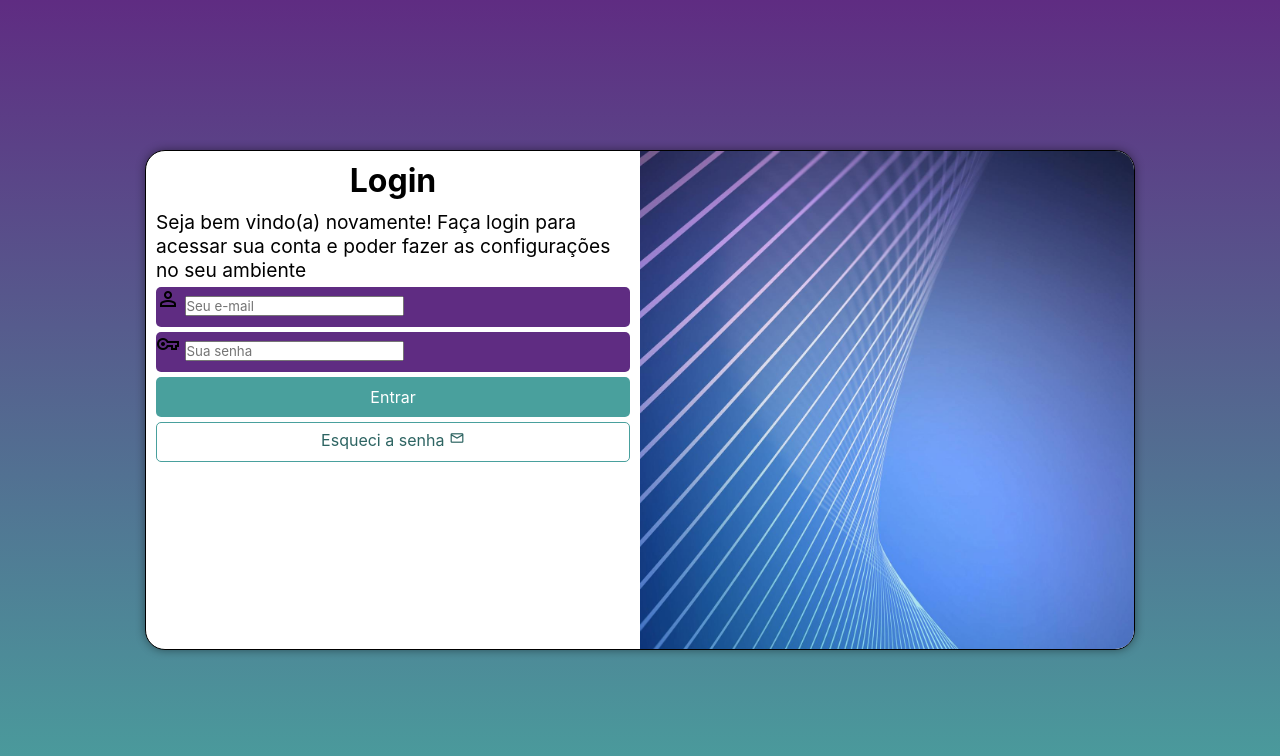
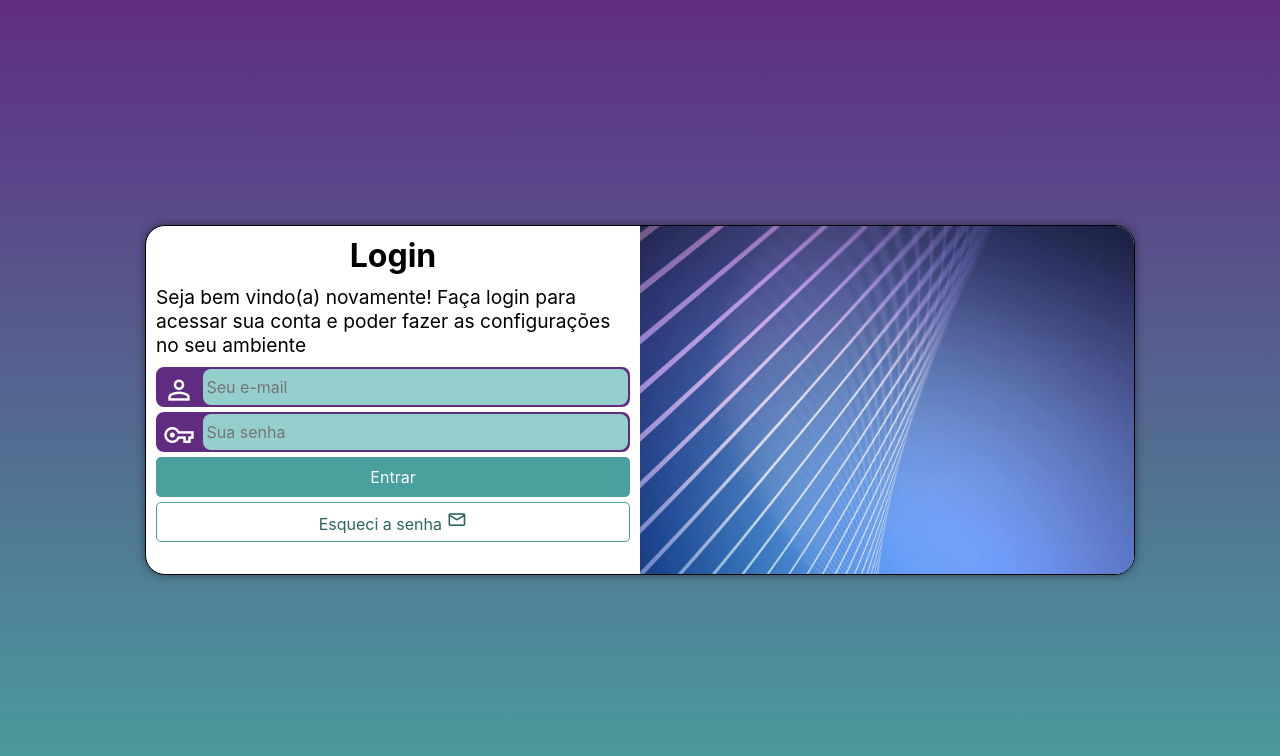
Before and after one commit to PedroGiacciani/projeto-login, a plain HTML site: page index.html in a window 1280 px wide. Drawn offline with nearby package versions, Linux system fonts and the light colour scheme.

Commit message:
projeto concluído

```diff
--- a/estilos/media-query.css
+++ b/estilos/media-query.css
@@ -7,6 +7,7 @@
 
     section#login{
         width: 80vw;
+        height: 300px;
     }
 
     section#login > div#imagem{
@@ -32,6 +33,7 @@
 
     section#login{
         width: 990px;
+        height: 350px;
     }
 
     section#login > div#imagem{
@@ -51,5 +53,6 @@
 
     div#formulario > p{
         font-size: 1.2em;
+
     }
 }
--- a/estilos/style.css
+++ b/estilos/style.css
@@ -31,7 +31,6 @@ section#login{
     position: absolute;
     top: 50%;
     left: 50%;
-    transform: translate(-50%, -50%);
     overflow: hidden;
 
     background-color: white;
@@ -41,6 +40,7 @@ section#login{
     height: 500px;
     box-shadow: 0px 0px 10px rgba(0, 0, 0, 0.432);
 
+    transform: translate(-50%, -50%);
     transition: width .3s, height .3s;
     transition-timing-function: ease;
 }
@@ -64,19 +64,43 @@ div#formulario > h1{
 
 div#formulario > p{
     font-size: 0.8em;
+    margin: 10px 0px;
 }
 
 form > div.campo{
     display: block;
     background-color: #5f2c82;
+    border: 2px solid #5f2c82;
     width: 100%;
     height: 40px;
-    border-radius: 5px;
+    border-radius: 8px;
     margin: 5px 0px;
 }
 
-form label{
+div.campo > label{
     display: none;
+}
+
+div.campo > span{
+    color: white;
+    font-size: 2em;
+    width: 40px;
+    padding: 5px;
+}
+
+div.campo > input{
+    background-color: #94cfcd;
+    font-size: 1em;
+    width: calc(100% - 45px);
+    height: 100%;
+    border: 0px;
+    border-radius: 8px;
+    padding: 4px;
+    transform: translateY(-13px);
+}
+
+div.campo > input:focus-within{
+    background-color: white;
 }
 
 form > input[type=submit]{
@@ -114,6 +138,6 @@ form > a.botao:hover{
     background-color: #6cd3cf;
 }
 
-form > a.botao > i{
-    font-size: 1em;
+form > a.botao > span{
+    font-size: 1.3em;
 }
--- a/index.html
+++ b/index.html
@@ -29,7 +29,7 @@
                         <label for="isenha">Senha</label>
                     </div>
                     <input type="submit" value="Entrar">
-                    <a href="esqueci.html" class="botao">Esqueci a senha <i class="material-symbols-outlined">mail</i></a>
+                    <a href="esqueci.html" class="botao">Esqueci a senha <span class="material-symbols-outlined">mail</span></a>
                 </form>
             </div>
         </section>
```
